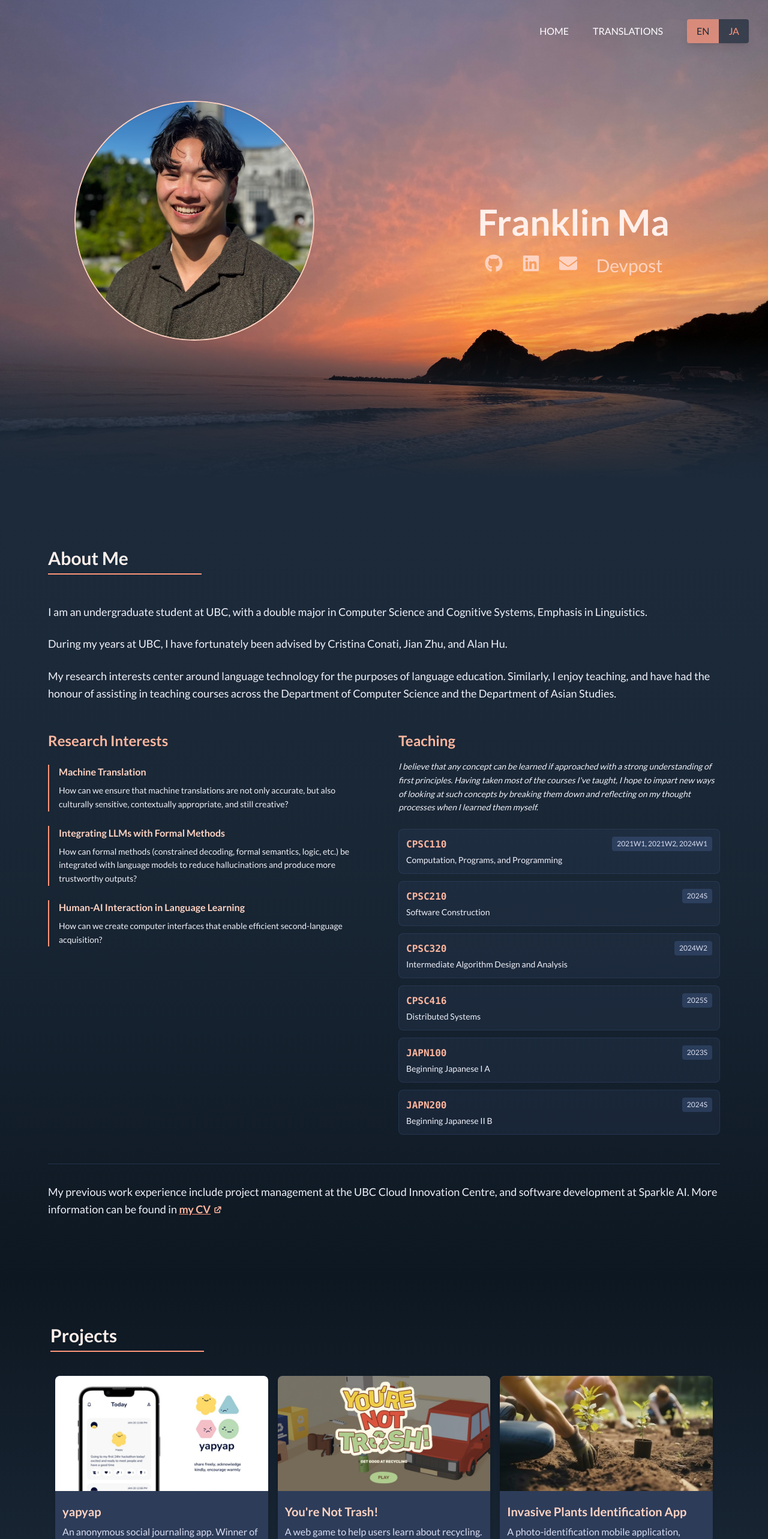
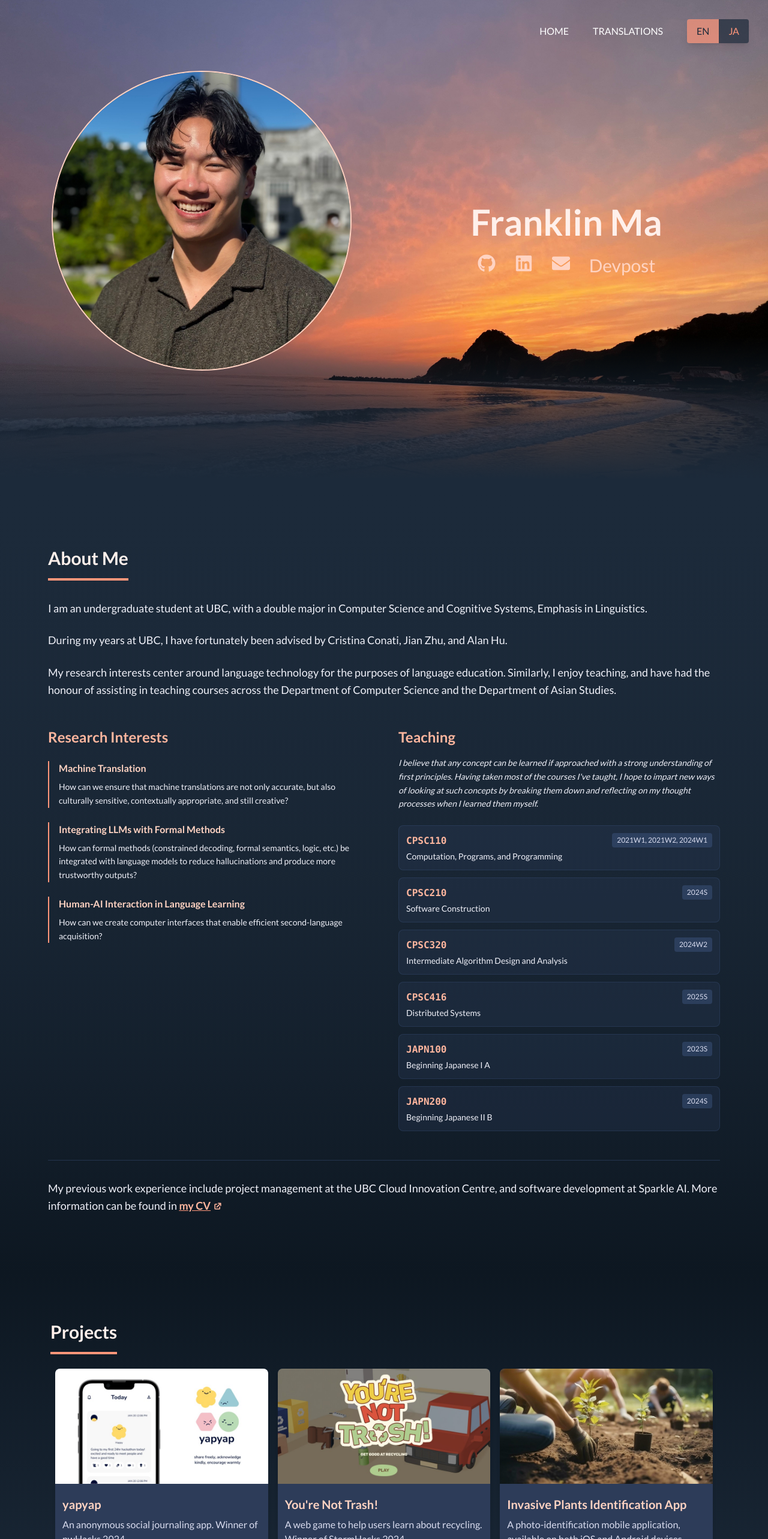
Before and after one commit to terwo/personal-portfolio, a Next.js app: page / in a window 1280 px wide. Shown: the top 2566 px of the page at 60% size. Built offline with nearby package versions, Linux system fonts and the light colour scheme; grey boxes are pictures that could not be loaded.

Commit message:
fix: tidy up image sizing

```diff
--- a/src/app/page.js
+++ b/src/app/page.js
@@ -31,15 +31,15 @@ export default function Home() {
   }
 
   const heroContent = (
-    <div className="container mx-auto px-2">
+    <div className="container mx-auto px-8">
       <div className="flex flex-col md:flex-row items-center">
         {/* Profile */}
         <div className="w-full md:w-1/2 md:mb-16 flex justify-center">
           <Image
             src="/images/profile_green.jpg"
             alt="Profile"
-            width={400}
-            height={400}
+            width={500}
+            height={500}
             className="rounded-full border-2 border-primary-200"
           />
         </div>
--- a/src/app/translations/page.js
+++ b/src/app/translations/page.js
@@ -14,7 +14,7 @@ const TranslationsPage = () => {
   );
 
   return (
-    <PageLayout heroHeight="h-[40vh]" heroContent={heroContent}>
+    <PageLayout heroHeight="h-[60vh]" heroContent={heroContent}>
       <AnimatedSection className="bg-secondary-600">
         <div className="container px-8 py-12">
           <p className="text-lg text-accent-100 max-w-3xl mb-6">
--- a/src/components/AboutMe.js
+++ b/src/components/AboutMe.js
@@ -13,9 +13,8 @@ const AboutMe = () => {
       <div className="relative z-10">
         <div className="max-w-6xl mx-auto px-4">
           {/* Title */}
-          <h2 className="text-3xl font-bold mb-8 py-4 relative text-primary-100">
+          <h2 className="text-3xl font-bold mb-8 py-4 relative text-primary-100 border-b-4 border-primary-400 inline-block">
             {t.title}
-            <span className="block w-64 h-0.5 bg-primary-400 mt-2"></span>
           </h2>
 
           {/* Full-width*/}
--- a/src/components/Motivations.js
+++ b/src/components/Motivations.js
@@ -11,9 +11,8 @@ const Motivations = () => {
   return (
     <section className="relative py-16 bg-gradient-to-b from-secondary-600 to-secondary-500">
       <div className="max-w-6xl mx-auto px-5">
-        <h2 className="text-3xl font-bold mb-6 py-4 relative text-primary-100">
+        <h2 className="text-3xl font-bold mb-6 py-4 relative text-primary-100 border-b-4 border-primary-400 inline-block">
           {t.title}
-          <span className="block w-64 h-0.5 bg-primary-400 mt-2"></span>
         </h2>
         <div className="flex flex-col md:flex-row gap-12 items-start">
           <div className="w-full md:w-1/2 pr-0 md:pr-6">
--- a/src/components/PageLayout.js
+++ b/src/components/PageLayout.js
@@ -3,7 +3,6 @@
 import { useState, useEffect } from "react";
 import Image from "next/image";
 import NavBar from "./NavBar";
-import LanguageToggle from "./LanguageToggle";
 
 const PageLayout = ({ children, heroHeight = "h-screen", heroContent }) => {
   const [showBackground, setShowBackground] = useState(false);
@@ -11,7 +10,7 @@ const PageLayout = ({ children, heroHeight = "h-screen", heroContent }) => {
 
   useEffect(() => {
     const backgroundTimer = setTimeout(() => setShowBackground(true), 100);
-    const contentTimer = setTimeout(() => setShowContent(true), 500);
+    const contentTimer = setTimeout(() => setShowContent(true), 700);
 
     return () => {
       clearTimeout(backgroundTimer);
@@ -30,8 +29,8 @@ const PageLayout = ({ children, heroHeight = "h-screen", heroContent }) => {
           <Image
             src="/images/sunset.jpg"
             alt="Background"
+            priority
             fill
-            priority
             quality={90}
             sizes="100vw"
             className="object-cover"
--- a/src/components/WorkCarousel.js
+++ b/src/components/WorkCarousel.js
@@ -49,9 +49,8 @@ const WorkCarousel = () => {
   return (
     <div className="w-full py-16 bg-secondary-700 bg-gradient-to-b from-secondary-700 to-secondary-600">
       <div className="max-w-6xl mx-auto px-5">
-        <h2 className="text-3xl font-bold mb-6 py-4 text-primary-100">
+        <h2 className="text-3xl font-bold mb-6 py-4 text-primary-100 border-b-4 border-primary-400 inline-block">
           {t.title}
-          <span className="block w-64 h-0.5 bg-primary-400 mt-2"></span>
         </h2>
 
         <div className="relative">
```
